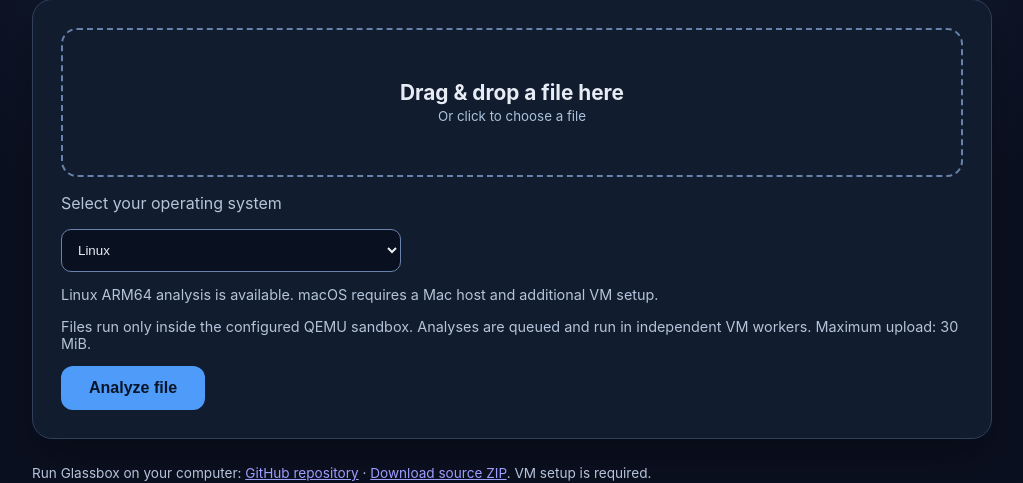
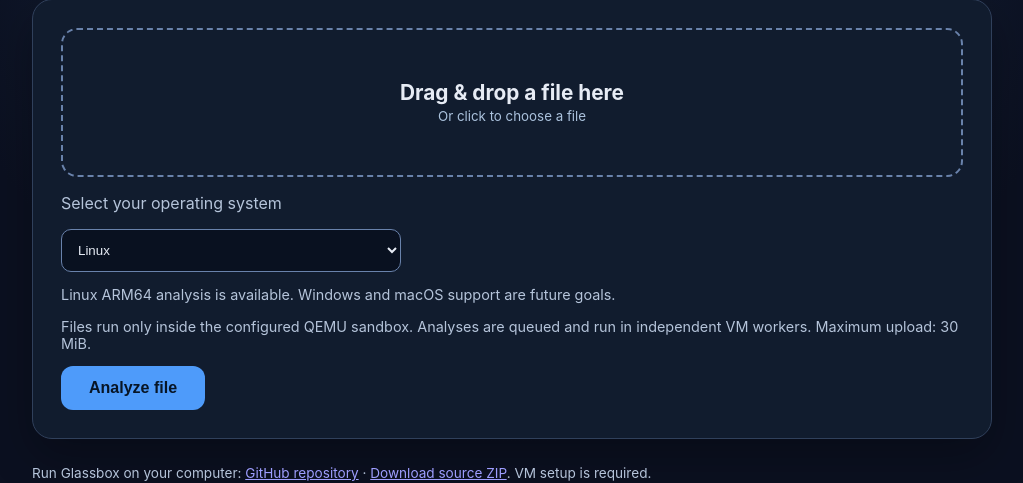
Before and after one commit to tossout1/Glassbox, a Flask app: page / in a window 1280 px wide. Shown: the part 172-655 px from the top of the page, without its empty margins (128-1151 px from the left). Run offline with Flask 3, Linux system fonts and the light colour scheme.

Commit message:
Mark Windows and macOS as future goals for CAC demo

```diff
--- a/templates/index.html
+++ b/templates/index.html
@@ -168,12 +168,12 @@
                 <p><label for="os">Select your operating system</label></p>
                 <select id="os" name="os" class="os-select" required>
                     <option value="linux" selected>Linux</option>
-                    <option value="windows">Windows</option>
-                    <option value="macos">macOS</option>
+                    <option value="windows" disabled>Windows — Future goal</option>
+                    <option value="macos" disabled>macOS — Future goal</option>
                 </select>
 
                 <p class="notice" id="osNotice" role="status">
-                    Linux ARM64 analysis is available. macOS requires a Mac host and additional VM setup.
+                    Linux ARM64 analysis is available. Windows and macOS support are future goals.
                 </p>
 
                 <p class="notice">
@@ -232,7 +232,6 @@
         const button = document.getElementById("submit");
         const working = document.getElementById("working");
         const os = document.getElementById("os");
-        const osNotice = document.getElementById("osNotice");
 
         // Show the selected file name
         file.addEventListener("change", () => {
@@ -260,15 +259,6 @@
                 file.files = e.dataTransfer.files;
                 filename.textContent = file.files[0].name;
             }
-        });
-
-        // Display operating system compatibility
-        os.addEventListener("change", (e) => {
-            osNotice.textContent = e.target.value === "linux"
-                ? "Linux ARM64 analysis is available."
-                : e.target.value === "macos"
-                    ? "macOS analysis is available only when Glassbox runs on a compatible Mac. The macOS VM must be configured first."
-                    : "Windows ARM64 VM setup is available, but Windows file analysis is not implemented yet.";
         });
 
         // Upload asynchronously, then poll for real analysis milestones.
```
